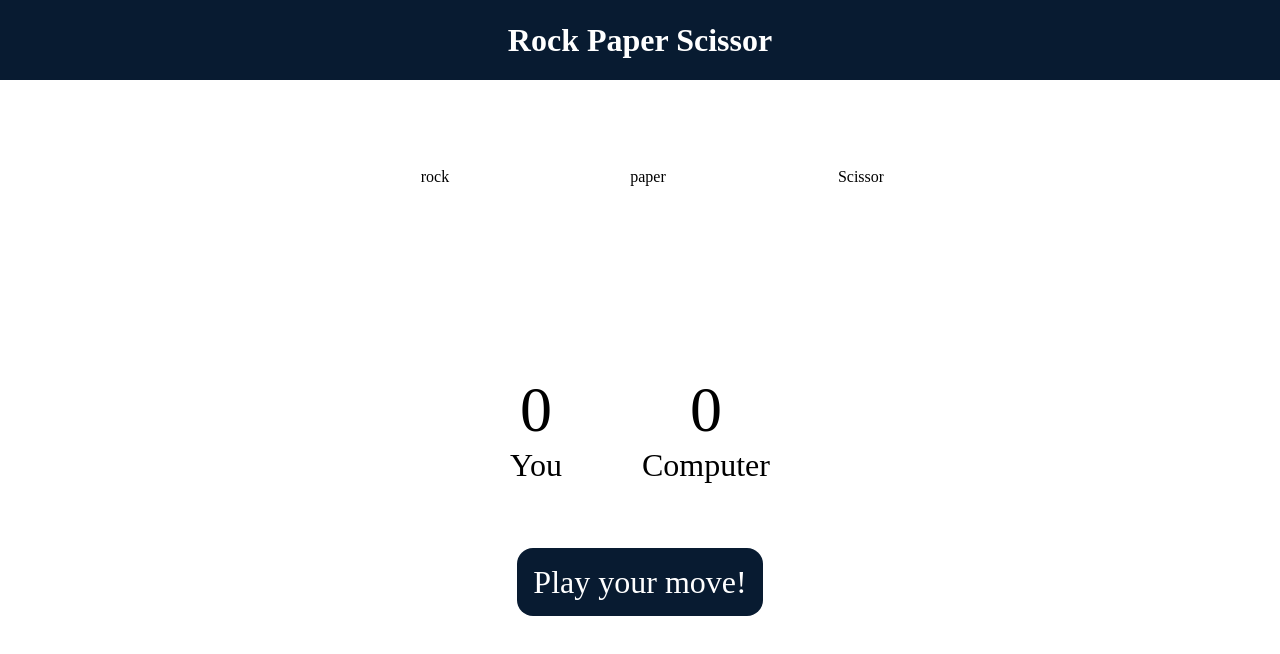
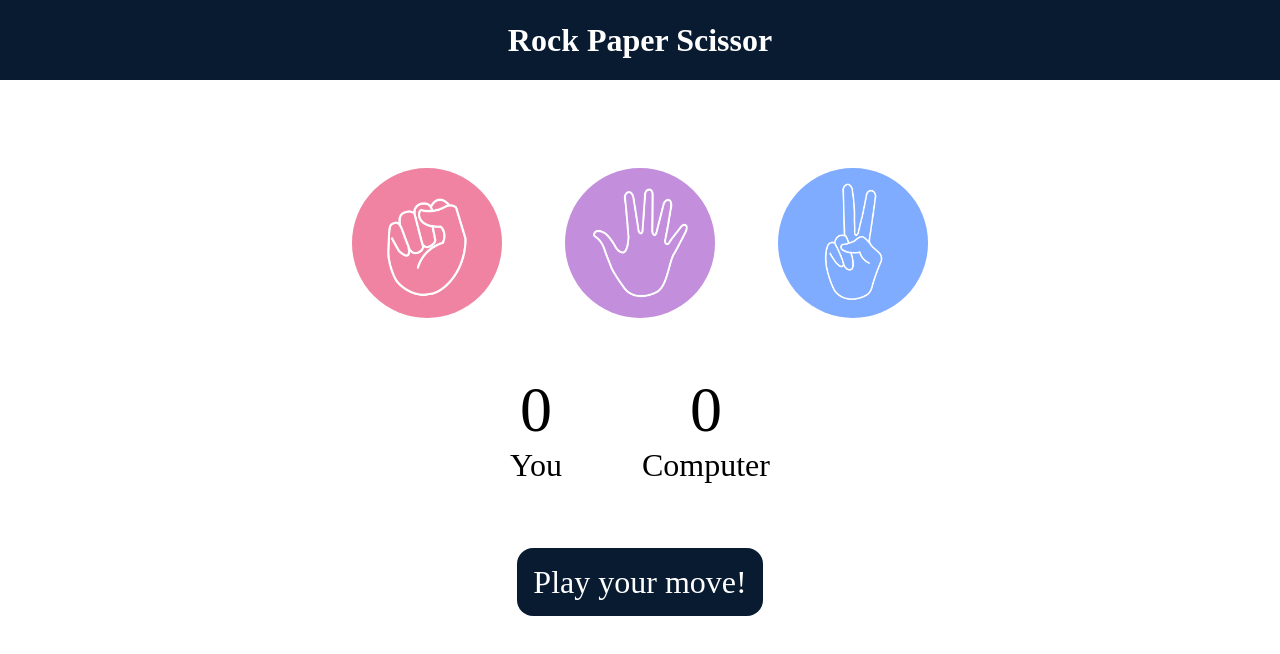
Before and after one commit to kiranM24/Rock-paper-scissor, a plain HTML site: page index.html in a window 1280 px wide. Drawn offline with Linux system fonts and the light colour scheme.

Commit message:
Update index.html

```diff
--- a/index.html
+++ b/index.html
@@ -10,13 +10,13 @@
     <h1>Rock Paper Scissor</h1>
     <div class="choices">
         <div class="choice" id="rock">
-            <img src="Images/rock.png" alt="rock">
+            <img src="rock.png" alt="rock">
         </div>
         <div class="choice" id="paper">
-            <img src="Images/paper.png" alt="paper">
+            <img src="paper.png" alt="paper">
         </div>
         <div class="choice" id="scissors">
-            <img src="Images/scissors.png" alt="Scissor">
+            <img src="scissors.png" alt="Scissor">
         </div>
     </div>
 
```
